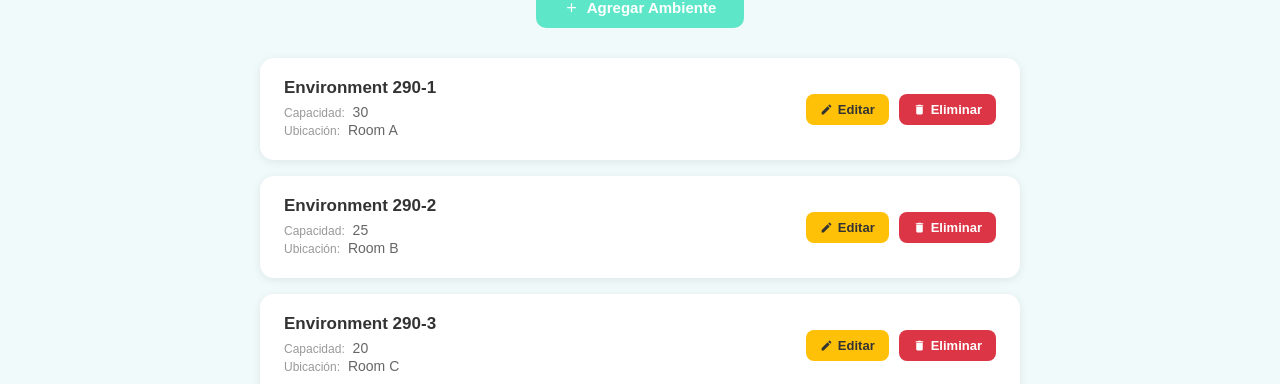
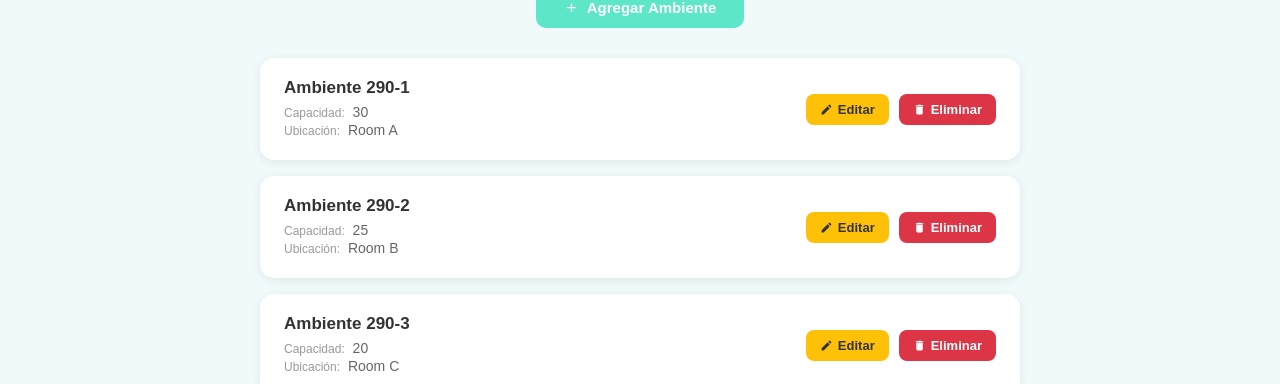
Before and after one commit to kensarusi/EduAirControl, a React (Vite) app in the folder Front-End/: page /management in a window 1280 px wide. Shown: the part 159-543 px from the top of the page. Built offline with nearby package versions, Linux system fonts and the light colour scheme.

Commit message:
improvement of qualifications in environmental management

```diff
--- a/Front-End/src/i18n/en.json
+++ b/Front-End/src/i18n/en.json
@@ -175,6 +175,9 @@
   "deleteBtn": "Delete",
   "empty": "No environments yet. Add one!",
   "capacity": "Capacity",
-  "location": "Location"
+  "location": "Location",
+  "env1": "Environment 290-1",
+  "env2": "Environment 290-2",
+  "env3": "Environment 290-3"
+  }
 }
-}
--- a/Front-End/src/i18n/es.json
+++ b/Front-End/src/i18n/es.json
@@ -174,6 +174,9 @@
   "deleteBtn": "Eliminar",
   "empty": "No hay ambientes. ¡Agrega uno!",
   "capacity": "Capacidad",
-  "location": "Ubicación"
+  "location": "Ubicación",
+  "env1": "Ambiente 290-1",
+  "env2": "Ambiente 290-2",
+  "env3": "Ambiente 290-3"
+  }
 }
-}
--- a/Front-End/src/i18n/fr.json
+++ b/Front-End/src/i18n/fr.json
@@ -174,6 +174,9 @@
   "deleteBtn": "Supprimer",
   "empty": "Aucun environnement. Ajoutez-en un !",
   "capacity": "Capacité",
-  "location": "Emplacement"
+  "location": "Emplacement",
+  "env1": "Environnement 290-1",
+  "env2": "Environnement 290-2",
+  "env3": "Environnement 290-3"
+  }
 }
-}
--- a/Front-End/src/i18n/pt.json
+++ b/Front-End/src/i18n/pt.json
@@ -174,6 +174,9 @@
   "deleteBtn": "Excluir",
   "empty": "Nenhum ambiente. Adicione um!",
   "capacity": "Capacidade",
-  "location": "Localização"
+  "location": "Localização",
+  "env1": "Ambiente 290-1",
+  "env2": "Ambiente 290-2",
+  "env3": "Ambiente 290-3"
+  }
 }
-}
--- a/Front-End/src/screens/app/EnvironmentManagement.jsx
+++ b/Front-End/src/screens/app/EnvironmentManagement.jsx
@@ -5,14 +5,15 @@ import { MdEdit, MdDelete, MdAdd, MdClose } from "react-icons/md";
 import { MdOutlineMeetingRoom } from "react-icons/md";
 import "../../styles/app/environment.css";
 
-const INITIAL_ENVIRONMENTS = [
-  { id: 1, name: "Environment 290-1", capacity: 30, location: "Room A" },
-  { id: 2, name: "Environment 290-2", capacity: 25, location: "Room B" },
-  { id: 3, name: "Environment 290-3", capacity: 20, location: "Room C" },
-];
-
 function EnvironmentManagement() {
   const { t } = useTranslation();
+
+  const INITIAL_ENVIRONMENTS = [
+    { id: 1, nameKey: "management.env1", capacity: 30, location: "Room A" },
+    { id: 2, nameKey: "management.env2", capacity: 25, location: "Room B" },
+    { id: 3, nameKey: "management.env3", capacity: 20, location: "Room C" },
+  ];
+
   const [environments, setEnvironments] = useState(INITIAL_ENVIRONMENTS);
   const [modal, setModal] = useState({ open: false, mode: "add", env: null });
   const [form, setForm] = useState({ name: "", capacity: "", location: "" });
@@ -24,7 +25,11 @@ function EnvironmentManagement() {
   };
 
   const openEdit = (env) => {
-    setForm({ name: env.name, capacity: env.capacity, location: env.location });
+    setForm({
+      name: env.nameKey ? t(env.nameKey) : env.name,
+      capacity: env.capacity,
+      location: env.location,
+    });
     setModal({ open: true, mode: "edit", env });
   };
 
@@ -35,14 +40,27 @@ function EnvironmentManagement() {
     if (modal.mode === "add") {
       setEnvironments([
         ...environments,
-        { id: Date.now(), name: form.name, capacity: Number(form.capacity) || 0, location: form.location || "Unknown" },
+        {
+          id: Date.now(),
+          name: form.name,
+          capacity: Number(form.capacity) || 0,
+          location: form.location || "Unknown",
+        },
       ]);
     } else {
-      setEnvironments(environments.map((e) =>
-        e.id === modal.env.id
-          ? { ...e, name: form.name, capacity: Number(form.capacity) || 0, location: form.location }
-          : e
-      ));
+      setEnvironments(
+        environments.map((e) =>
+          e.id === modal.env.id
+            ? {
+                ...e,
+                nameKey: null,
+                name: form.name,
+                capacity: Number(form.capacity) || 0,
+                location: form.location,
+              }
+            : e
+        )
+      );
     }
     closeModal();
   };
@@ -59,34 +77,34 @@ function EnvironmentManagement() {
       <div className="mgmt-container">
         <div className="mgmt-title-row">
           <MdOutlineMeetingRoom className="mgmt-title-icon" />
-          <h1 className="mgmt-title">{t('management.title')}</h1>
+          <h1 className="mgmt-title">{t("management.title")}</h1>
         </div>
 
         <div className="mgmt-actions-top">
           <button className="btn-add-env" onClick={openAdd}>
-            <MdAdd /> {t('management.addBtn')}
+            <MdAdd /> {t("management.addBtn")}
           </button>
         </div>
 
         <div className="mgmt-list">
           {environments.length === 0 ? (
             <div className="mgmt-empty">
-              <p>{t('management.empty')}</p>
+              <p>{t("management.empty")}</p>
             </div>
           ) : (
             environments.map((env) => (
               <div className="mgmt-card" key={env.id}>
                 <div className="mgmt-card-info">
-                  <h3>{env.name}</h3>
-                  <p><span>{t('management.capacity')}:</span> {env.capacity}</p>
-                  <p><span>{t('management.location')}:</span> {env.location}</p>
+                  <h3>{env.nameKey ? t(env.nameKey) : env.name}</h3>
+                  <p><span>{t("management.capacity")}:</span> {env.capacity}</p>
+                  <p><span>{t("management.location")}:</span> {env.location}</p>
                 </div>
                 <div className="mgmt-card-actions">
                   <button className="btn-edit" onClick={() => openEdit(env)}>
-                    <MdEdit /> {t('management.editBtn')}
+                    <MdEdit /> {t("management.editBtn")}
                   </button>
                   <button className="btn-delete" onClick={() => setDeleteConfirm(env.id)}>
-                    <MdDelete /> {t('management.deleteBtn')}
+                    <MdDelete /> {t("management.deleteBtn")}
                   </button>
                 </div>
               </div>
@@ -100,37 +118,37 @@ function EnvironmentManagement() {
         <div className="mgmt-overlay" onClick={closeModal}>
           <div className="mgmt-modal" onClick={(e) => e.stopPropagation()}>
             <div className="mgmt-modal-header">
-              <h3>{modal.mode === "add" ? t('management.addTitle') : t('management.editTitle')}</h3>
+              <h3>{modal.mode === "add" ? t("management.addTitle") : t("management.editTitle")}</h3>
               <button className="btn-close" onClick={closeModal}><MdClose /></button>
             </div>
             <div className="mgmt-modal-body">
-              <label>{t('management.nameLabel')} *</label>
+              <label>{t("management.nameLabel")} *</label>
               <input
                 className="mgmt-input"
-                placeholder={t('management.namePlaceholder')}
+                placeholder={t("management.namePlaceholder")}
                 value={form.name}
                 onChange={(e) => setForm({ ...form, name: e.target.value })}
               />
-              <label>{t('management.capacityLabel')}</label>
+              <label>{t("management.capacityLabel")}</label>
               <input
                 className="mgmt-input"
                 type="number"
-                placeholder={t('management.capacityPlaceholder')}
+                placeholder={t("management.capacityPlaceholder")}
                 value={form.capacity}
                 onChange={(e) => setForm({ ...form, capacity: e.target.value })}
               />
-              <label>{t('management.locationLabel')}</label>
+              <label>{t("management.locationLabel")}</label>
               <input
                 className="mgmt-input"
-                placeholder={t('management.locationPlaceholder')}
+                placeholder={t("management.locationPlaceholder")}
                 value={form.location}
                 onChange={(e) => setForm({ ...form, location: e.target.value })}
               />
             </div>
             <div className="mgmt-modal-footer">
-              <button className="btn-cancel" onClick={closeModal}>{t('management.cancelBtn')}</button>
+              <button className="btn-cancel" onClick={closeModal}>{t("management.cancelBtn")}</button>
               <button className="btn-save" onClick={handleSave}>
-                {modal.mode === "add" ? t('management.addConfirmBtn') : t('management.saveBtn')}
+                {modal.mode === "add" ? t("management.addConfirmBtn") : t("management.saveBtn")}
               </button>
             </div>
           </div>
@@ -142,16 +160,16 @@ function EnvironmentManagement() {
         <div className="mgmt-overlay" onClick={() => setDeleteConfirm(null)}>
           <div className="mgmt-modal mgmt-modal--sm" onClick={(e) => e.stopPropagation()}>
             <div className="mgmt-modal-header">
-              <h3>{t('management.deleteTitle')}</h3>
+              <h3>{t("management.deleteTitle")}</h3>
               <button className="btn-close" onClick={() => setDeleteConfirm(null)}><MdClose /></button>
             </div>
             <div className="mgmt-modal-body">
-              <p>{t('management.deleteMsg')}</p>
+              <p>{t("management.deleteMsg")}</p>
             </div>
             <div className="mgmt-modal-footer">
-              <button className="btn-cancel" onClick={() => setDeleteConfirm(null)}>{t('management.cancelBtn')}</button>
+              <button className="btn-cancel" onClick={() => setDeleteConfirm(null)}>{t("management.cancelBtn")}</button>
               <button className="btn-delete-confirm" onClick={() => handleDelete(deleteConfirm)}>
-                {t('management.deleteBtn')}
+                {t("management.deleteBtn")}
               </button>
             </div>
           </div>
```
